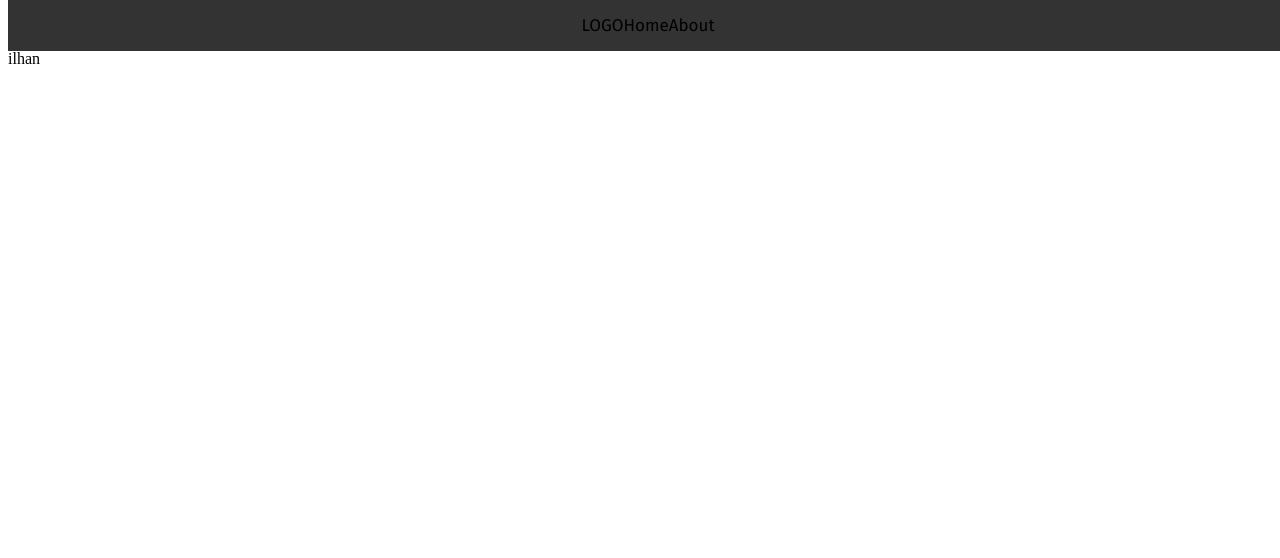
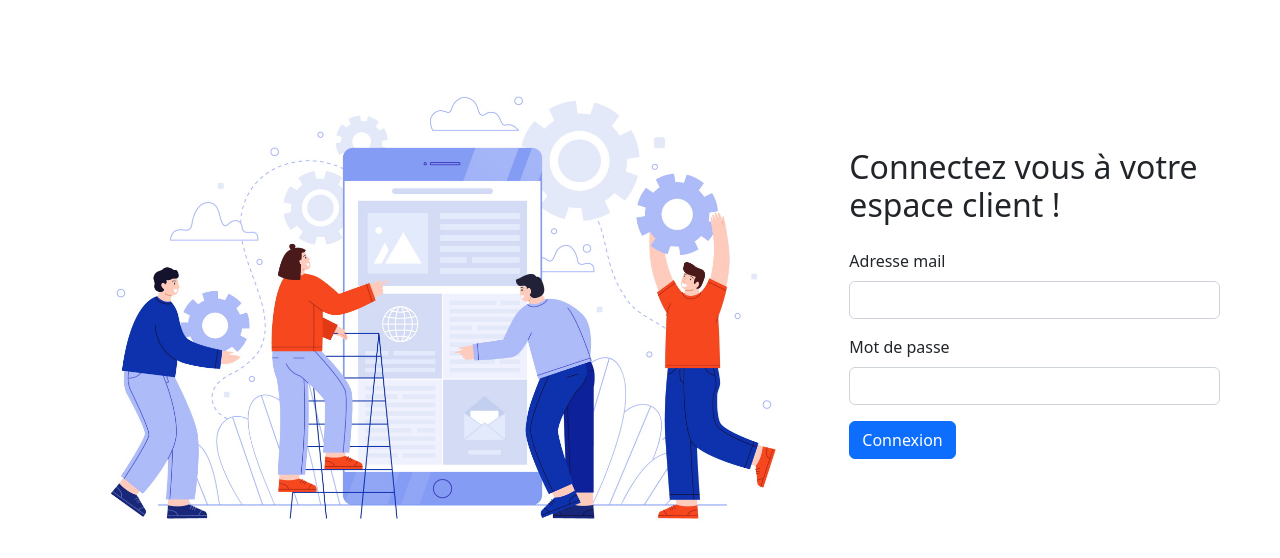
Before and after one commit to ilhan69/Isitech-react3, a React (Create React App) app in the folder client/: page /login in a window 1280 px wide. Shown: the top 558 px of the page. Built offline with nearby package versions, Linux system fonts and the light colour scheme.

Commit message:
Login component + authLayout

```diff
--- a/client/package.json
+++ b/client/package.json
@@ -6,7 +6,9 @@
     "@testing-library/jest-dom": "^5.16.5",
     "@testing-library/react": "^13.4.0",
     "@testing-library/user-event": "^13.5.0",
+    "bootstrap": "^5.2.2",
     "react": "^18.2.0",
+    "react-bootstrap": "^2.5.0",
     "react-dom": "^18.2.0",
     "react-scripts": "5.0.1",
     "web-vitals": "^2.1.4"
--- /dev/null
+++ b/client/src/App.js
@@ -0,0 +1,11 @@
+import Login from "./components/Login";
+
+const App = () => {
+  return (
+    <>
+      <Login />
+    </>
+  );
+}
+
+export default App;
--- a/client/src/components/App.js
+++ /dev/null
@@ -1,23 +0,0 @@
-import HelloWorld from "./HelloWorld";
-import Navbar from "./Navbar";
-import Separator from "./Separator";
-
-const App = () => {
-  return (
-    <>
-      <Navbar>
-        <ul>
-          <li>LOGO</li>
-          <li>Home</li>
-          <li>About</li>
-        </ul>
-      </Navbar>
-
-      <Separator />
-
-      <HelloWorld name="ilhan" />
-    </>
-  );
-}
-
-export default App;
--- /dev/null
+++ b/client/src/components/Layouts/AuthLayout.jsx
@@ -0,0 +1,24 @@
+import { Col, Image, Row } from "react-bootstrap"
+
+import loginImage from '../images/login.jpg'
+
+const AuthLayout = (props) => {
+    return (
+        <section className="vh-100 container-fluid">
+            <Row className="p-5">
+                <Col md={8} sm={12}>
+                    <div className="w-100">
+                        <Image className="w-100 img-fluid" src={loginImage} />
+                    </div>
+                </Col>
+                <Col md={4} sm={12} className="d-flex align-items-center">
+                    <div>
+                        {props.children}
+                    </div>
+                </Col>
+            </Row>
+        </section>
+    )
+}
+
+export default AuthLayout
--- /dev/null
+++ b/client/src/components/Login/index.js
@@ -0,0 +1,31 @@
+import { useRef } from "react"
+import { Button, Form, FormLabel } from "react-bootstrap"
+
+import AuthLayout from "../Layouts/AuthLayout"
+
+const Login = () => {
+
+    const emailInput = useRef(null)
+    const passwordInput = useRef(null)
+
+    const handleLogin = (event) => {
+        event.preventDefault()
+        console.log(emailInput.current.value, passwordInput.current.value)
+    }
+
+    return (
+        <AuthLayout>
+            <p className="h2">Connectez vous à votre espace client !</p>
+            <Form onSubmit={handleLogin}>
+                <FormLabel className='mt-3'>Adresse mail</FormLabel>
+                <Form.Control ref={emailInput} type='email' />
+                <FormLabel className='mt-3'>Mot de passe</FormLabel>
+                <Form.Control ref={passwordInput} type='password' />
+
+                <Button className="mt-3" type='submit' variant='primary'>Connexion</Button>
+            </Form>
+        </AuthLayout>
+    )
+}
+
+export default Login
--- a/client/src/index.js
+++ b/client/src/index.js
@@ -1,6 +1,7 @@
 import React from 'react';
 import ReactDOM from 'react-dom/client';
-import App from './components/App';
+import 'bootstrap/dist/css/bootstrap.min.css';
+import App from './App';
 import reportWebVitals from './reportWebVitals';
 
 const root = ReactDOM.createRoot(document.getElementById('root'));
```
Also changed, not shown: client/src/components/images/login.jpg (added), 1 other file (tests, documents, lock files or other folders).
